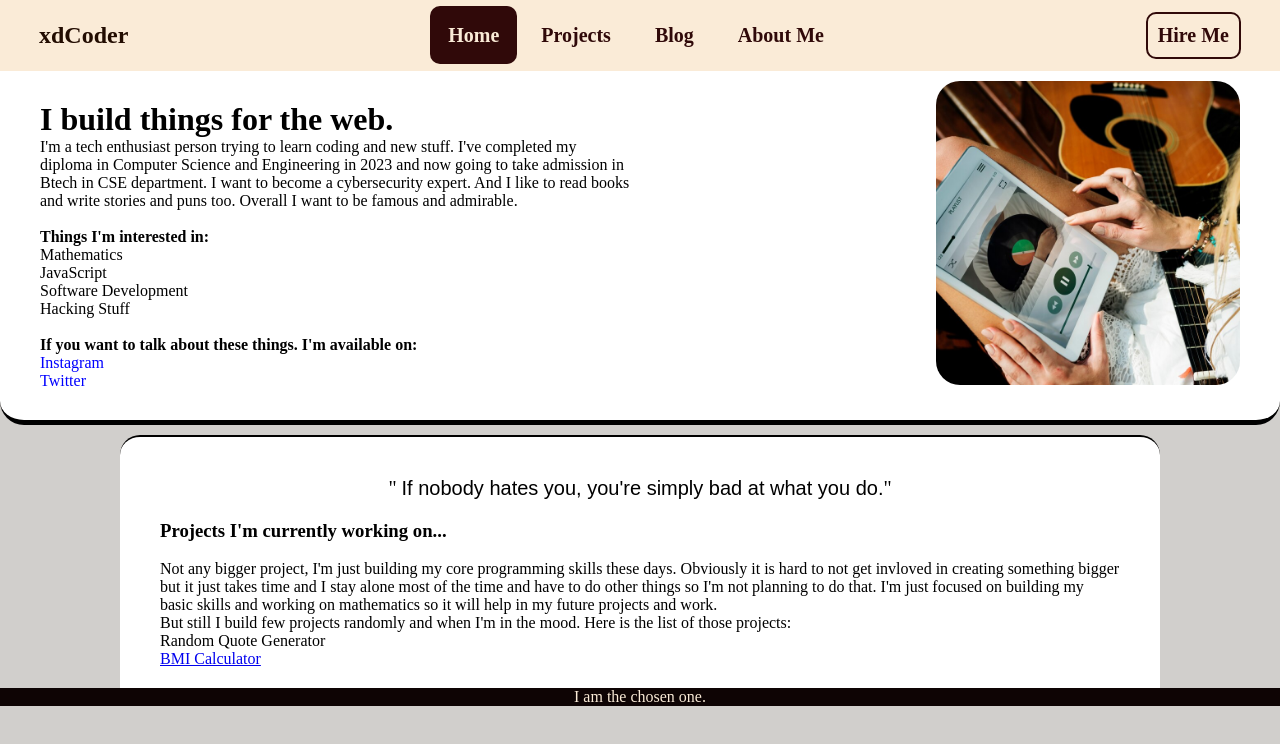
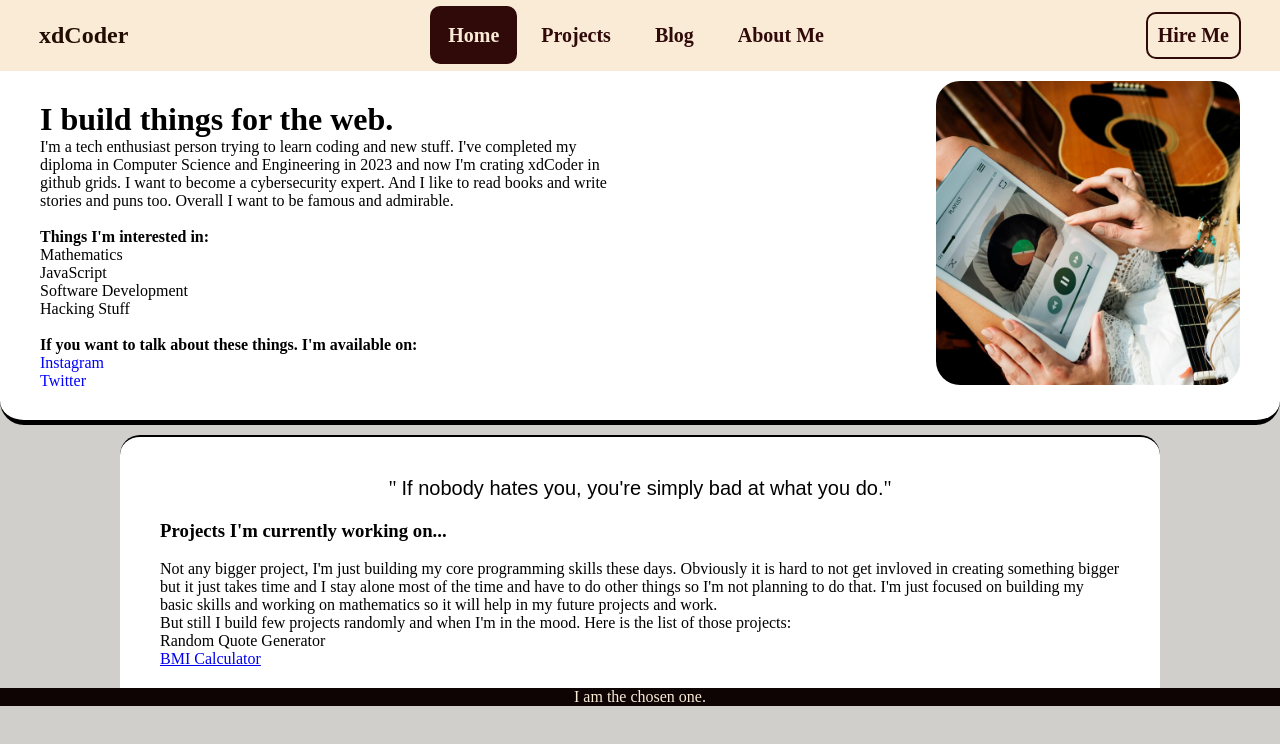
Before and after one commit to imadityaxd/myOwnWebsite, a plain HTML site: page index.html in a window 1280 px wide. Drawn offline with Linux system fonts and the light colour scheme.

Commit message:
Update index.html

```diff
--- a/index.html
+++ b/index.html
@@ -24,7 +24,7 @@
         <div class="hero">
             <div class="text">
                 <h1>I build things for the web.</h1>
-                <p>I'm a tech enthusiast person trying to learn coding and new stuff. I've completed my diploma in Computer Science and Engineering in 2023 and now going to take admission in Btech in CSE department. I want to become a cybersecurity expert. And I like to read books and write stories and puns too. Overall I want to be famous and admirable.</p><br/>
+                <p>I'm a tech enthusiast person trying to learn coding and new stuff. I've completed my diploma in Computer Science and Engineering in 2023 and now I'm crating xdCoder in github grids. I want to become a cybersecurity expert. And I like to read books and write stories and puns too. Overall I want to be famous and admirable.</p><br/>
                 <ul><b>Things I'm interested in:</b>
                     <li>Mathematics</li>
                     <li>JavaScript</li>
```
